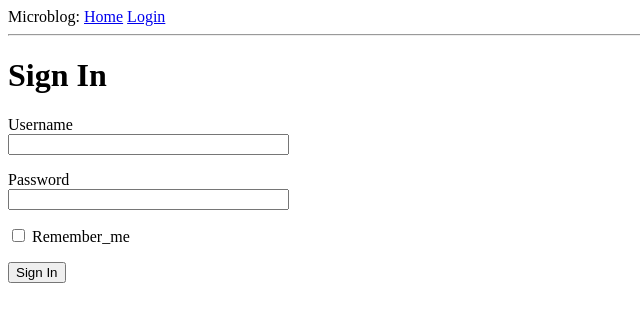
After one commit to cc9205/microblog, a Flask app: page /login in a window 1280 px wide. The commit adds this page. Shown: the top 322 px of the page, without its empty margins (0-640 px from the left). Run offline with Flask 2, Linux system fonts and the light colour scheme.

Commit message:
login forms

```diff
--- a/app/__init__.py
+++ b/app/__init__.py
@@ -1,5 +1,6 @@
 from flask import Flask
-
+from config import Config
 apps = Flask(__name__)
+apps.config.from_object(Config)
 
 from app import routes
--- /dev/null
+++ b/app/forms.py
@@ -0,0 +1,10 @@
+from flask_wtf import FlaskForm
+from wtforms import StringField, PasswordField, BooleanField, SubmitField
+from wtforms.validators import DataRequired
+
+class LoginForm(FlaskForm):
+    """docstring for LoginForm"""
+    username = StringField('Username', validators=[DataRequired()])
+    password = PasswordField('Password', validators=[DataRequired()])
+    remember_me = BooleanField('Remember_me')
+    submit = SubmitField('Sign In')
--- a/app/routes.py
+++ b/app/routes.py
@@ -1,5 +1,7 @@
-from flask import render_template
+#coding=utf-8
+from flask import render_template, flash, redirect, url_for
 from app import apps
+from app.forms import LoginForm
 
 @apps.route("/")
 @apps.route("/index")
@@ -16,5 +18,15 @@ def index():
         }
     ]
     return render_template('index.html', title='Home',user=user,posts=posts)
+@apps.route('/login', methods=['GET', 'POST'])
+def login():
+    form = LoginForm()
+    if form.validate_on_submit():
+        flash('Login requested for use {}, remember_me={}'.format(form.username.data, form.remember_me.data))
+#        return redirect('/index')
+        return redirect(url_for('index'))
+    return render_template('login.html', title='Sign In', form=form) #左边的title和form指的是login.html里的变量，右边的form是上面的实例
+
+
 if __name__ == '__main__':
     apps.run()
--- a/app/templates/base.html
+++ b/app/templates/base.html
@@ -8,8 +8,24 @@
     {% endif %}
 </head>
 <body>
-    <div>Microblog: <a href="/index">Home</a></div>
+    <div>
+        Microblog:
+        <a href="{{ url_for('index') }}">Home</a>
+        <a href="{{ url_for('login') }}">Login</a>
+<!--        <a href="/index">Home</a>
+        <a href="/login">Login</a>
+-->
+    </div>
     <hr>
+    {% with messages = get_flashed_messages() %}
+    {% if messages %}
+    <ul>
+        {% for message in messages %}
+        <li>{{ message }}</li>
+        {% endfor %}
+    </ul>
+    {% endif %}
+    {% endwith %}
     {% block content %}{% endblock %}
 </body>
 </html>
--- /dev/null
+++ b/app/templates/login.html
@@ -0,0 +1,28 @@
+{% extends "base.html" %}
+
+{% block content %}
+    <h1>Sign In</h1>
+    <form action="" method="post">
+        {{ form.hidden_tag() }}
+        <p>
+            {{ form.username.label }}<br>
+            {{ form.username(size=32) }}
+            {% for error in form.username.errors %}
+            <span style="color: red;">[{{ error }}]</span>
+            {% endfor %}
+        </p>
+        <p>
+            {{ form.password.label }}<br>
+            {{ form.password(size=32) }}
+            {% for error in form.password.errors %}
+            <span style="color: red;">[{{ error }}]</span>
+            {% endfor %}
+        </p>
+        <p>
+            {{ form.remember_me() }} {{ form.remember_me.label }}
+        </p>
+        <p>
+            {{ form.submit() }}
+        </p>
+    </form>
+{% endblock %}
--- /dev/null
+++ b/config.py
@@ -0,0 +1,6 @@
+import os
+
+class Config(object):
+    """docstring for Config"""
+
+    SECRET_KEY = os.environ.get('SECRET_KEY') or 'you-will-never-guess'
```
